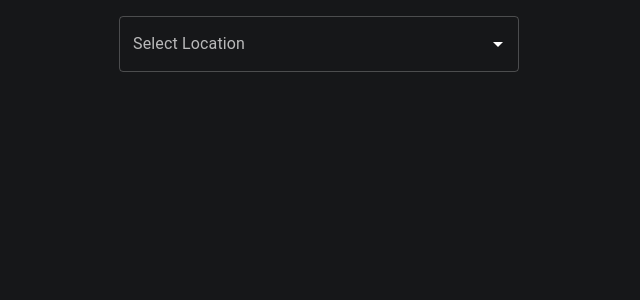
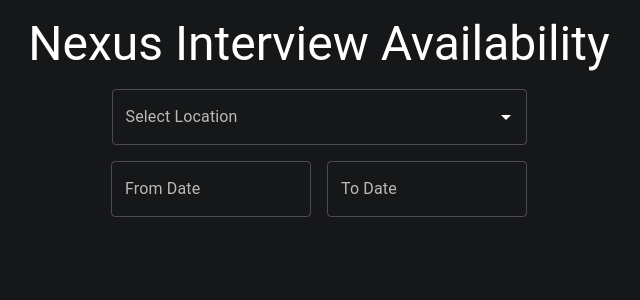
Before and after one commit to AnmolGrewal/speedynexus, a Next.js app: page / in a window 1280 px wide. Shown: the top 300 px of the page, without its empty margins (321-961 px from the left). Built offline with nearby package versions, Linux system fonts and the light colour scheme.

Commit message:
Adding title

```diff
--- a/src/pages/index.tsx
+++ b/src/pages/index.tsx
@@ -1,9 +1,14 @@
 import React, { useState, useEffect } from 'react';
 import { Autocomplete, TextField, ThemeProvider, createTheme, Typography, Box } from '@mui/material';
 import { AdapterDayjs } from '@mui/x-date-pickers/AdapterDayjs';
-import { LocalizationProvider, DateCalendar } from '@mui/x-date-pickers';
+import { LocalizationProvider, DateCalendar, DatePicker } from '@mui/x-date-pickers';
 import NexusLocation, { locations } from '../data/Locations';
 import dayjs, { Dayjs } from 'dayjs';
+import isSameOrAfter from 'dayjs/plugin/isSameOrAfter';
+import isSameOrBefore from 'dayjs/plugin/isSameOrBefore';
+
+dayjs.extend(isSameOrAfter);
+dayjs.extend(isSameOrBefore);
 
 const darkTheme = createTheme({
   palette: {
@@ -24,6 +29,8 @@
   const [selectedLocation, setSelectedLocation] = useState<NexusLocation | null>(null);
   const [timeSlots, setTimeSlots] = useState<TimeSlot[]>([]);
   const [selectedDate, setSelectedDate] = useState<Dayjs | null>(null);
+  const [fromDate, setFromDate] = useState<Dayjs | null>(null);
+  const [toDate, setToDate] = useState<Dayjs | null>(null);
 
   useEffect(() => {
     if (selectedLocation) {
@@ -55,29 +62,51 @@
     }
   };
 
+  const availableSlots = timeSlots.filter(slot =>
+    (!fromDate || dayjs(slot.startTimestamp).isSameOrAfter(fromDate, 'day')) &&
+    (!toDate || dayjs(slot.startTimestamp).isSameOrBefore(toDate, 'day'))
+  );
+
   return (
     <ThemeProvider theme={darkTheme}>
       <Box className="p-4" display="flex" flexDirection="column" alignItems="center">
+      <Typography variant="h3" align="center" gutterBottom>
+      Nexus Interview Availability
+    </Typography>
         <Autocomplete
           options={locations}
           getOptionLabel={(option) => option.name}
           renderInput={(params) => <TextField {...params} label="Select Location" />}
           onChange={(_, newValue) => setSelectedLocation(newValue)}
-          sx={{ width: 400, marginBottom: 2 }}
+          sx={{ width: 415, marginBottom: 2 }}
         />
-        {selectedLocation && (
-          <LocalizationProvider dateAdapter={AdapterDayjs}>
-            {timeSlots.length > 0 ? (
+        <LocalizationProvider dateAdapter={AdapterDayjs}>
+          <Box display="flex" justifyContent="center" mb={2}>
+            <DatePicker
+              label="From Date"
+              value={fromDate}
+              onChange={(newValue) => setFromDate(newValue)}
+              sx={{ width: 200, marginRight: 2 }}
+            />
+            <DatePicker
+              label="To Date"
+              value={toDate}
+              onChange={(newValue) => setToDate(newValue)}
+              sx={{ width: 200 }}
+            />
+          </Box>
+          {selectedLocation && (
+            availableSlots.length > 0 ? (
               <Box>
                 <Typography variant="h5" align="center" gutterBottom>
                   {selectedDate?.format('MMMM D, YYYY')}
                 </Typography>
                 <DateCalendar
                   sx={{ width: 400, height: 400 }}
-                  minDate={dayjs().startOf('day')}
-                  maxDate={dayjs().add(1, 'year').endOf('day')}
+                  minDate={fromDate || dayjs().startOf('day')}
+                  maxDate={toDate || dayjs().add(1, 'year').endOf('day')}
                   shouldDisableDate={(date) => {
-                    return !timeSlots.some(slot => dayjs(slot.startTimestamp).isSame(date, 'day'));
+                    return !availableSlots.some(slot => dayjs(slot.startTimestamp).isSame(date, 'day'));
                   }}
                   value={selectedDate}
                   onChange={(newDate) => setSelectedDate(newDate)}
@@ -87,7 +116,7 @@
                     Available Times
                   </Typography>
                   <ul style={{ listStyle: 'none', padding: 0, textAlign: 'center' }}>
-                    {timeSlots
+                    {availableSlots
                       .filter(slot => dayjs(slot.startTimestamp).isSame(selectedDate, 'day'))
                       .map(slot => (
                         <li key={slot.startTimestamp}>
@@ -101,9 +130,9 @@
               <Typography variant="h4" align="center">
                 No Dates Currently Available
               </Typography>
-            )}
-          </LocalizationProvider>
-        )}
+            )
+          )}
+        </LocalizationProvider>
       </Box>
     </ThemeProvider>
   );
```
